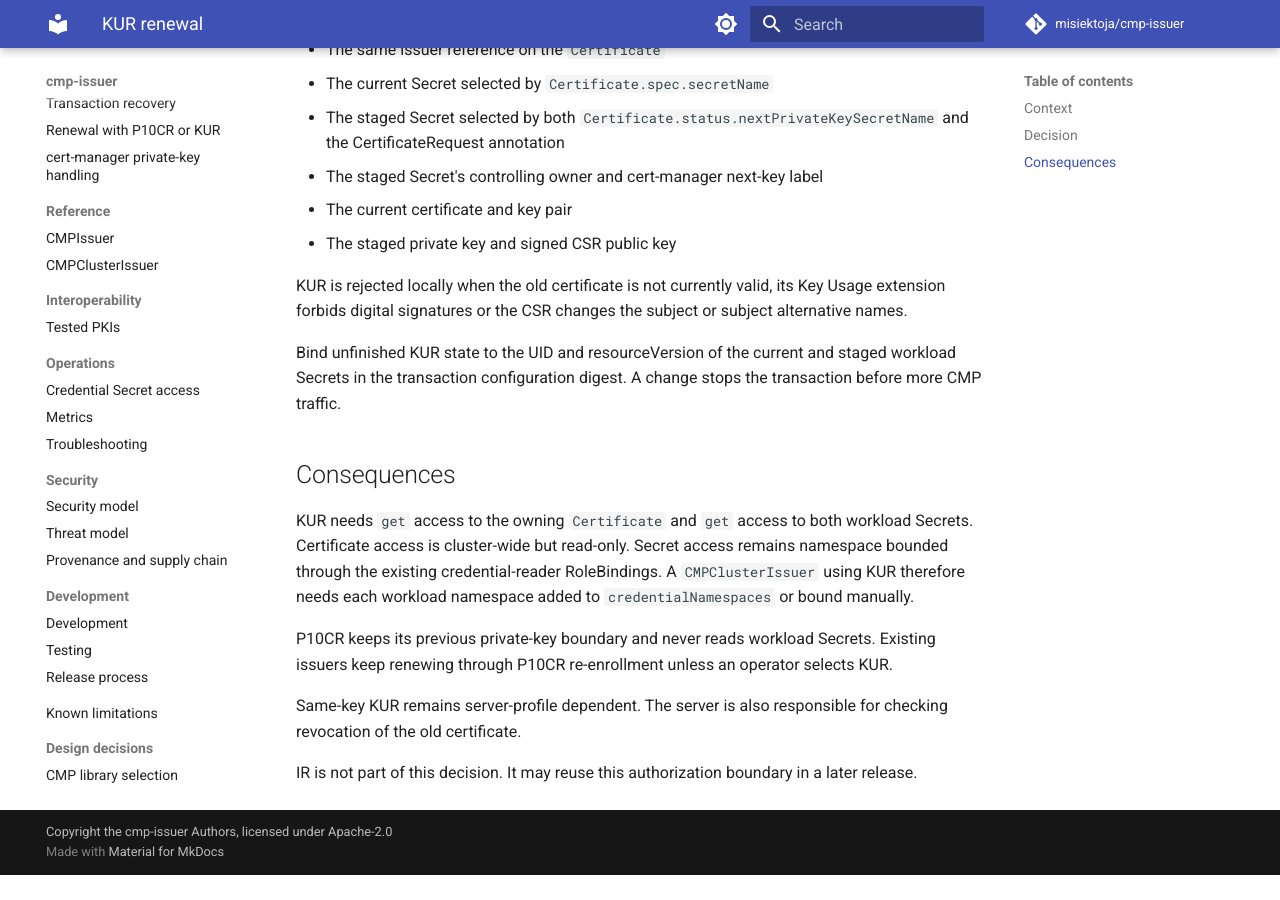
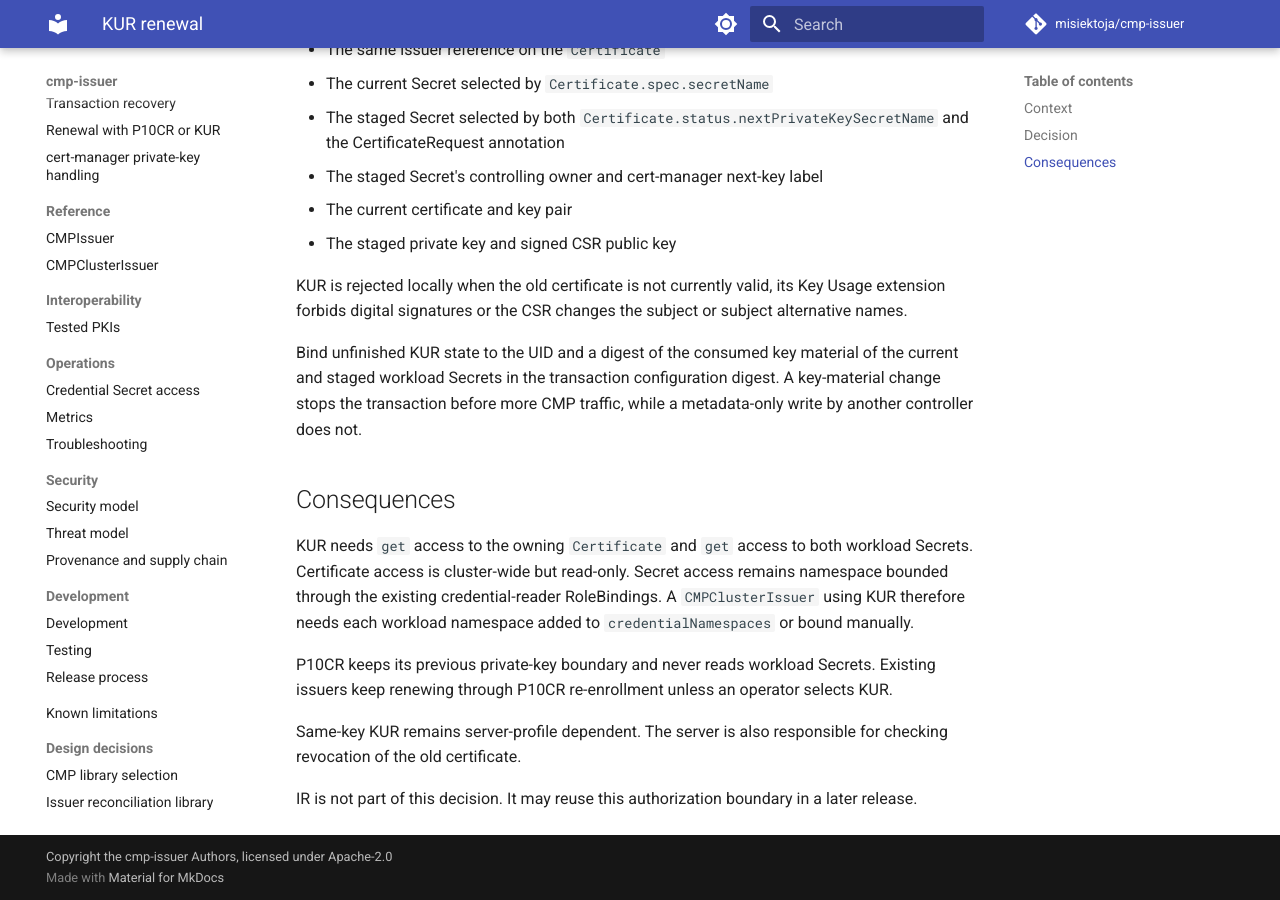
Before and after one commit to misiektoja/cmp-issuer, an MkDocs documentation site: the page built from docs/adr/0003-kur-renewal.md, in a window 1280 px wide and 900 px high, scrolled down 1228 px. Built offline with MkDocs 1.6.1 and Material for MkDocs 9.7.7, drawn with Linux system fonts in a browser that asks for light colours; comment, search, counter and statistics services are not loaded; before the commit the page ends 2103 px from its top, so only the background shows below that.

Commit message:
docs(adr): bind KUR state to consumed key material

```diff
--- a/docs/adr/0003-kur-renewal.md
+++ b/docs/adr/0003-kur-renewal.md
@@ -38,7 +38,7 @@
 
 KUR is rejected locally when the old certificate is not currently valid, its Key Usage extension forbids digital signatures or the CSR changes the subject or subject alternative names.
 
-Bind unfinished KUR state to the UID and resourceVersion of the current and staged workload Secrets in the transaction configuration digest. A change stops the transaction before more CMP traffic.
+Bind unfinished KUR state to the UID and a digest of the consumed key material of the current and staged workload Secrets in the transaction configuration digest. A key-material change stops the transaction before more CMP traffic, while a metadata-only write by another controller does not.
 
 ## Consequences
 
```
